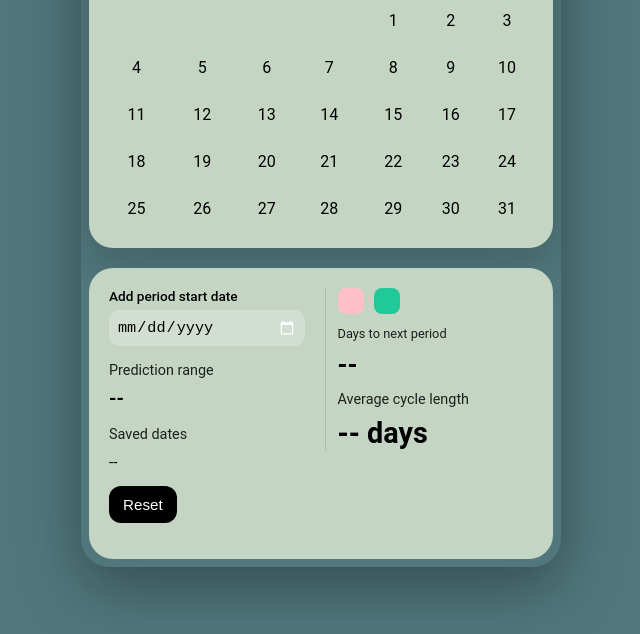
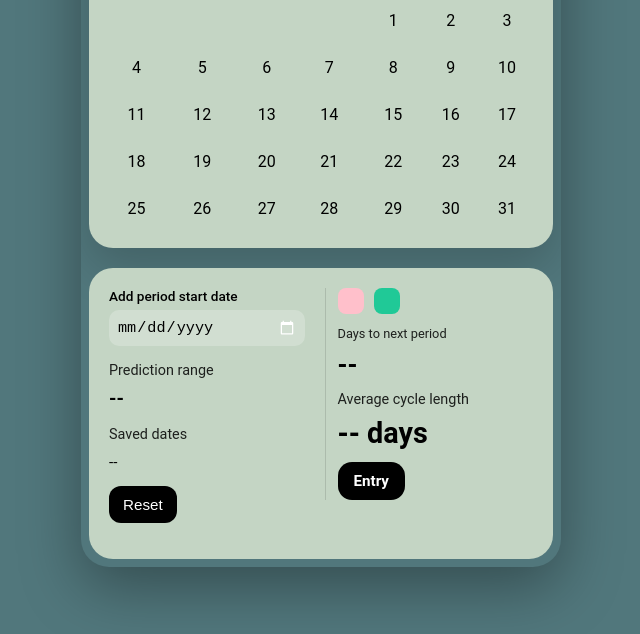
Before and after one commit to Happy1925/luma-project, a plain HTML site: page tracker.html in a window 1280 px wide. Shown: the part 166-800 px from the top of the page, without its empty margins (319-959 px from the left). Drawn offline with Linux system fonts and the light colour scheme.

Commit message:
Add entry button link below cycle length

```diff
--- a/tracker.html
+++ b/tracker.html
@@ -169,6 +169,23 @@
                 font-weight: 700;
             }
 
+            .entry-link-button {
+                display: inline-block;
+                padding: 10px 16px;
+                border-radius: 14px;
+                background: #000000;
+                color: #ffffff;
+                text-decoration: none;
+                font-size: 0.95rem;
+                font-weight: 600;
+                transition: background 180ms ease, transform 180ms ease;
+            }
+
+            .entry-link-button:hover {
+                background: #202020;
+                transform: translateY(-1px);
+            }
+
             @media (max-width: 360px) {
                 .tracker-container {
                     width: 90vw;
@@ -251,8 +268,9 @@
                         <div>
                             <p style="margin: 0 0 8px 0; font-size: 0.9rem; opacity: 0.85;">Average cycle length</p>
                             <p style="margin: 0; font-size: 1.8rem; font-weight: 700;" id="cycleLen">-- days</p>
-                        </div>
-                    </div>
+                        </div>                        <div>
+                            <a href="entry.html" class="entry-link-button">Entry</a>
+                        </div>                    </div>
                 </div>
             </div>
         </div>
```
